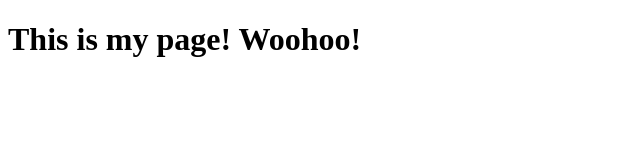
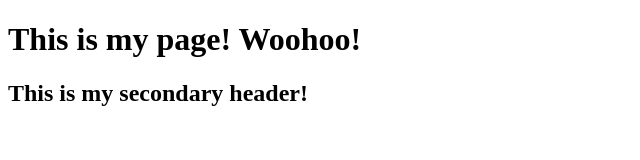
Before and after one commit to alexlclark/FirstWebPage, a plain HTML site: page index.html in a window 1280 px wide. Shown: the whole page, without its empty margins (0-640 px from the left). Drawn offline with Linux system fonts and the light colour scheme.

Commit message:
Added a new tag and a comment to my HTML file

```diff
--- a/index.html
+++ b/index.html
@@ -7,5 +7,7 @@
 	</head>
 	<body>
 		<h1>This is my page! Woohoo!</h1>
+		<h2>This is my secondary header!</h2>
+		<!-- added another tag -->
 	</body>
 </html>
```
